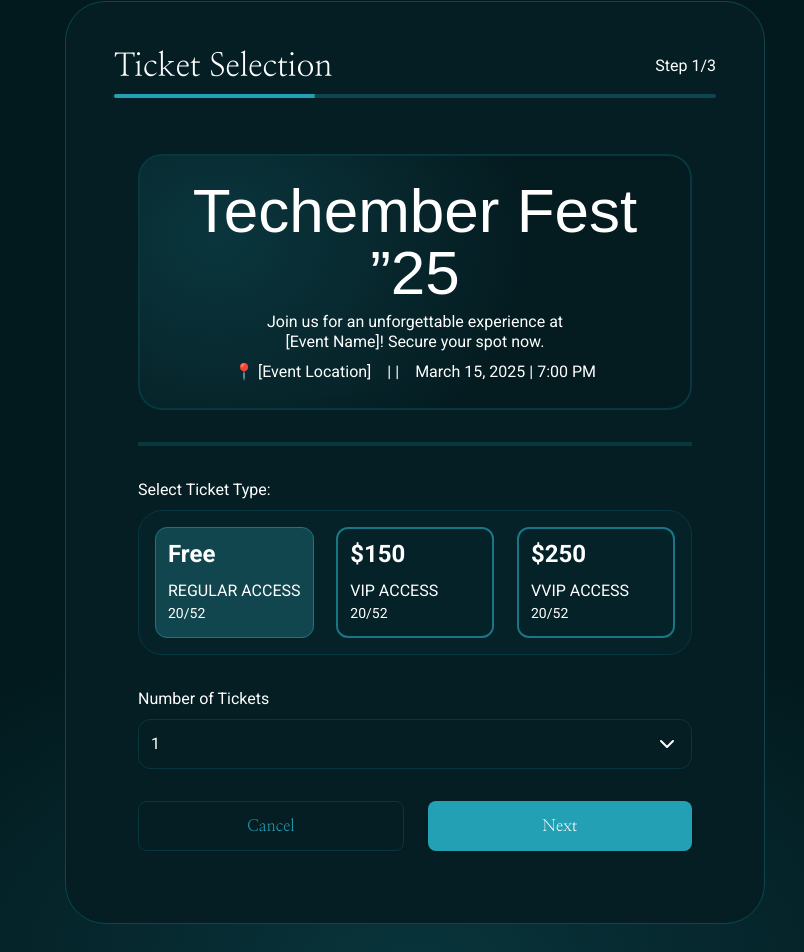
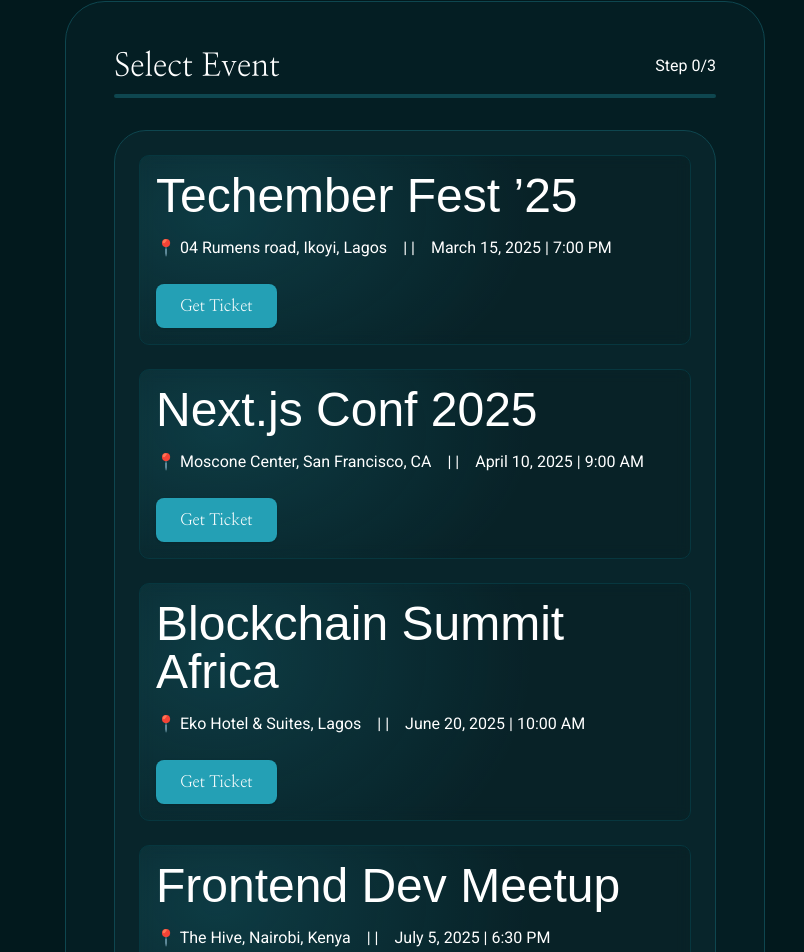
Before and after one commit to iflames1/hngx-stage2-event-booking, a Next.js app: page / in a window 1280 px wide. Shown: the part 133-1085 px from the top of the page, without its empty margins (225-1029 px from the left). Built offline with nearby package versions, Linux system fonts and the light colour scheme; a web font is replaced by a local one.

Commit message:
feat: add event and pass as props as i continue

```diff
--- /dev/null
+++ b/src/app/events.tsx
@@ -0,0 +1,42 @@
+import { Button } from "@/components/ui/button";
+import events, { Event } from "@/lib/events";
+
+interface EventsProps {
+	setStep: (step: number) => void;
+	setEvent: (event: Event) => void;
+}
+
+export default function Events({ setStep, setEvent }: EventsProps) {
+	return (
+		<div className="space-y-6 sm:p-6 sm:border border-border rounded-[32px] sm:bg-[#08252B]">
+			{events.map((event, index) => (
+				<div
+					key={index}
+					className="p-4 border border-input rounded-lg space-y-6 banner backdrop-blur-[7px]"
+				>
+					<div className="space-y-2 sm:space-y-4">
+						<h3 className="font-road text-3xl sm:text-5xl font-normal leading-[100%]">
+							{event.eventName}
+						</h3>
+						<p className="font-roboto text-base font-normal leading-[150%] flex flex-col sm:flex-row gap-1 sm:gap-4">
+							<span className="truncate overflow-hidden">
+								📍 {event.eventLocation}
+							</span>
+							<span className="hidden sm:inline-flex">| |</span>
+							<span>{event.eventDateTime}</span>
+						</p>
+					</div>
+					<Button
+						onClick={() => {
+							setEvent(event);
+							setStep(1);
+						}}
+						className="mt-2 w-full sm:w-auto"
+					>
+						Get Ticket
+					</Button>
+				</div>
+			))}
+		</div>
+	);
+}
--- a/src/app/page.tsx
+++ b/src/app/page.tsx
@@ -4,18 +4,24 @@
 import AttendeeDetails from "./attendee-details";
 import TicketProgress from "./ticket-progress";
 import Ticket from "./ticket";
+import Events from "./events";
+import events, { Event } from "@/lib/events";
 
 export default function Home() {
-	const [step, setStep] = useState(1);
+	const [step, setStep] = useState(0);
 	const [selectedSeat, setSelectedSeat] = useState("free");
 	const [ticketNum, setTicketNum] = useState("1");
+	const [event, setEvent] = useState<Event>(events[0]);
 
 	return (
 		<div className="mx-[5.33%] mb-16 mt-[18px] sm:mt-8">
 			<div className="border border-border rounded-[32px] sm:rounded-[40px] bg-card p-6 sm:p-12 space-y-8 max-w-[700px] mx-auto">
 				<TicketProgress step={step} />
-				{step === 1 ? (
+				{step === 0 ? (
+					<Events setStep={setStep} setEvent={setEvent} />
+				) : step === 1 ? (
 					<TicketSelection
+						event={event}
 						selectedSeat={selectedSeat}
 						setSelectedSeat={setSelectedSeat}
 						ticketNum={ticketNum}
--- a/src/app/ticket-progress.tsx
+++ b/src/app/ticket-progress.tsx
@@ -3,12 +3,17 @@
 
 export default function TicketProgress({ step }: { step: number }) {
 	const progress = (step / 3) * 100;
-	const title = ["Ticket Selection", "Attendee Details", "Ready"];
+	const title = [
+		"Select Event",
+		"Ticket Selection",
+		"Attendee Details",
+		"Ready",
+	];
 	return (
 		<div className="space-y-3">
 			<div className="flex flex-col sm:flex-row sm:items-center justify-between gap-3">
 				<h1 className="text-2xl sm:text-[32px] font-normal">
-					{title[step - 1]}
+					{title[step]}
 				</h1>
 				<p className="font-roboto text-base font-normal">
 					Step {step}/3
--- a/src/app/ticket-selection.tsx
+++ b/src/app/ticket-selection.tsx
@@ -2,6 +2,7 @@
 import SelectSeat from "@/components/select-seat";
 import TicketNum from "@/components/ticket-num";
 import { Button } from "@/components/ui/button";
+import { Event } from "@/lib/events";
 
 interface TicketSelectionProps {
 	selectedSeat: string;
@@ -9,6 +10,7 @@
 	ticketNum: string;
 	setTicketNum: (ticket: string) => void;
 	setStep: (step: number) => void;
+	event: Event;
 }
 
 export default function TicketSelection({
@@ -17,23 +19,24 @@
 	ticketNum,
 	setTicketNum,
 	setStep,
+	event,
 }: TicketSelectionProps) {
 	return (
 		<div className="space-y-8 sm:p-6">
 			<div className="banner backdrop-blur-[7px] border-[2px] border-input rounded-3xl py-4 px-6 sm:p-6 text-center flex flex-col justify-between sm:gap-2 min-h-[243px] sm:min-h-fit sm:h-full ">
 				<div className="space-y-2">
 					<h2 className="font-road text-5xl sm:text-[62px] font-normal leading-[100%]">
-						Techember Fest ”25
+						{event.eventName}
 					</h2>
 					<p className="font-roboto text-sm sm:text-base font-normal leading-[150%] sm:max-w-[340px] mx-auto">
-						Join us for an unforgettable experience at [Event Name]!
-						Secure your spot now.
+						Join us for an unforgettable experience at
+						{event.eventName}! Secure your spot now.
 					</p>
 				</div>
 				<p className="font-roboto text-base font-normal leading-[150%] flex flex-col sm:flex-row justify-center gap-1 sm:gap-4">
-					<span>📍 [Event Location]</span>
+					<span>📍 {event.eventLocation}</span>
 					<span className="hidden sm:inline-flex">| |</span>
-					<span>March 15, 2025 | 7:00 PM</span>
+					<span>${event.eventDateTime}</span>
 				</p>
 			</div>
 			<div className="bg-input h-1 w-full" />
--- /dev/null
+++ b/src/lib/events.ts
@@ -0,0 +1,40 @@
+export interface Event {
+	eventName: string;
+	eventLocation: string;
+	eventDateTime: string;
+}
+
+const events = [
+	{
+		eventName: "Techember Fest ’25",
+		eventLocation: "04 Rumens road, Ikoyi, Lagos",
+		eventDateTime: "March 15, 2025 | 7:00 PM",
+	},
+	{
+		eventName: "Next.js Conf 2025",
+		eventLocation: "Moscone Center, San Francisco, CA",
+		eventDateTime: "April 10, 2025 | 9:00 AM",
+	},
+	{
+		eventName: "Blockchain Summit Africa",
+		eventLocation: "Eko Hotel & Suites, Lagos",
+		eventDateTime: "June 20, 2025 | 10:00 AM",
+	},
+	{
+		eventName: "Frontend Dev Meetup",
+		eventLocation: "The Hive, Nairobi, Kenya",
+		eventDateTime: "July 5, 2025 | 6:30 PM",
+	},
+	{
+		eventName: "AI & Web3 Hackathon",
+		eventLocation: "Silicon Valley, CA",
+		eventDateTime: "September 12, 2025 | 8:00 AM",
+	},
+	{
+		eventName: "Design & Code Festival",
+		eventLocation: "Dubai World Trade Center",
+		eventDateTime: "November 1, 2025 | 5:00 PM",
+	},
+];
+
+export default events;
```
